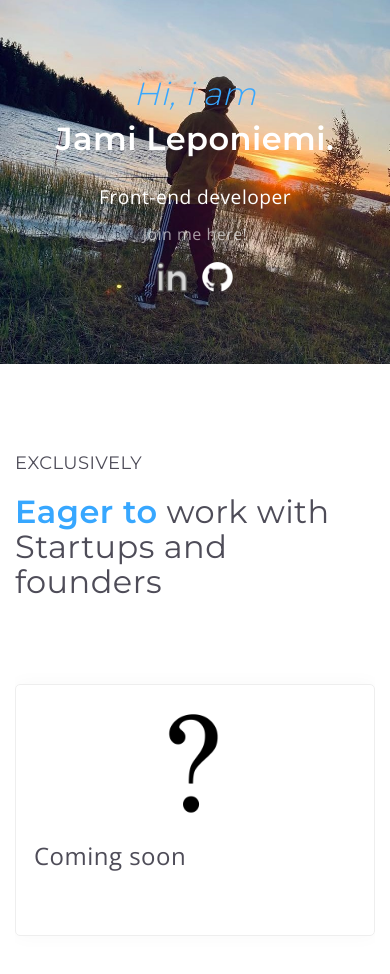
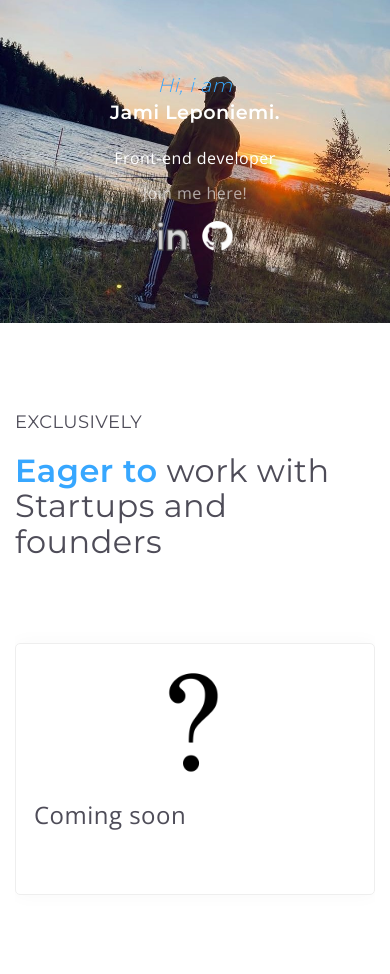
Before and after one commit to Jambuzu/Portfolio-Jami, a plain HTML site: page index.html in a window 390 px wide. Shown: the top 974 px of the page. Drawn offline with nearby package versions, Linux system fonts and the light colour scheme; a script that the page names is missing.

Commit message:
Updated hero heading for mobile devices
media query (font-size)

```diff
--- a/css/style.css
+++ b/css/style.css
@@ -476,11 +476,11 @@ ul.main-nav.show-it {
     padding-bottom: 0;
   }
   header.hero h1 {
-    font-size: 2em;
+    font-size: 1.2em;
     margin-top: 1.5em;
   }
   header.hero h3 {
-    font-size: 1.2em;
+    font-size: 1em;
     line-height: 1.6em;
   }
   ul.social-links li.label {
```
Also changed, not shown: index.html (+1 -1 lines).
